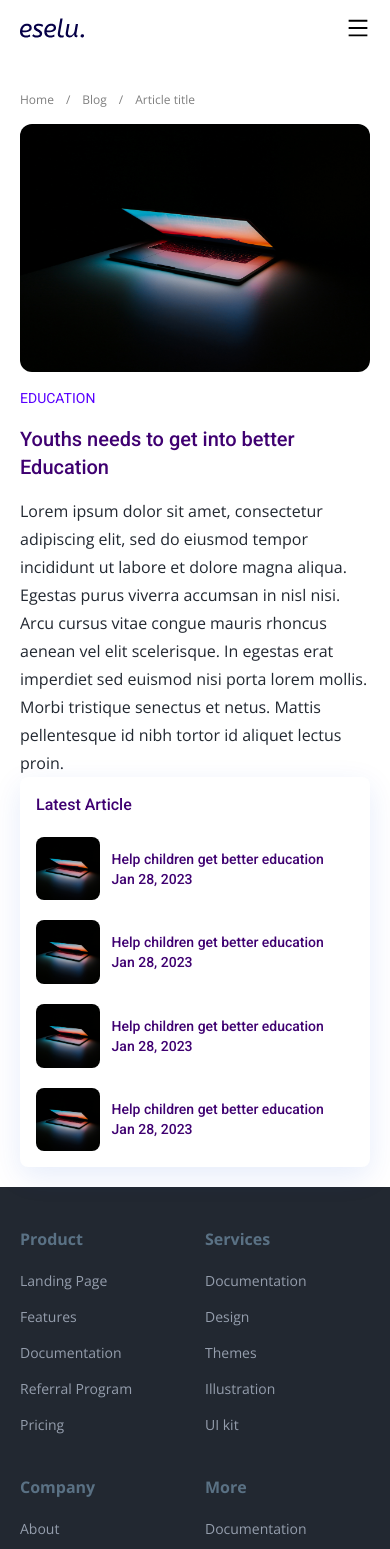
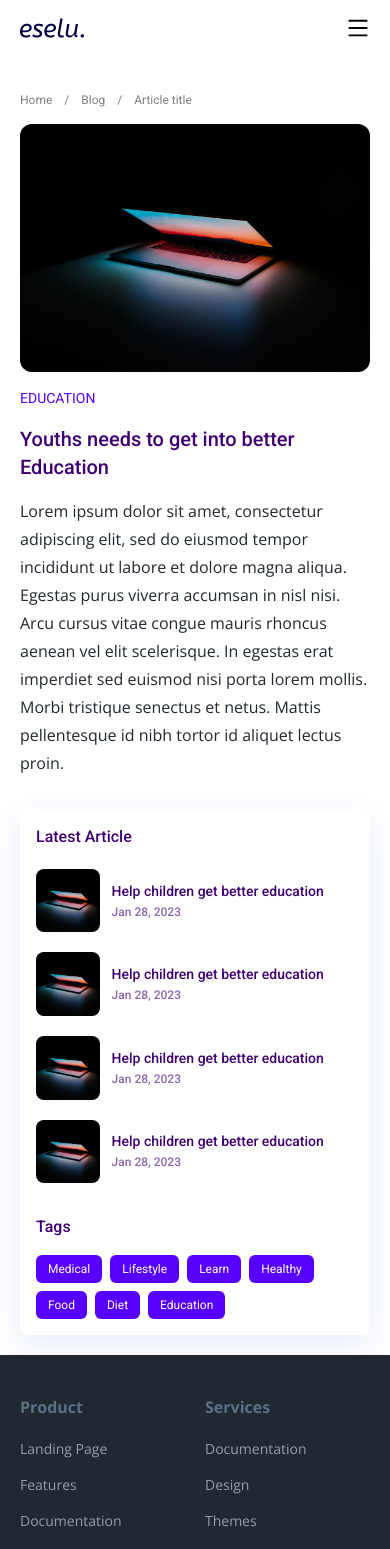
Before and after one commit to levilu800b/Frontend-Blog, a React (Create React App) app: page /blog/1 in a window 390 px wide. Shown: the top 1549 px of the page. Built offline with nearby package versions, Linux system fonts and the light colour scheme.

Commit message:
Tablet devices responsiveness

```diff
--- a/src/components/BreadCrumbs/BreadCrumbs.jsx
+++ b/src/components/BreadCrumbs/BreadCrumbs.jsx
@@ -5,7 +5,7 @@
 	return (
 		<div className="flex items-center py-4 overflow-x-auto whitespace-nowrap">
 			{data.map((item, index) => (
-				<div className='text-black opacity-50 text-xs'>
+				<div className='text-black opacity-50 text-xs font-roboto md:text-sm'>
 					<Link to={item.link}>{item.name}</Link>
                     {index !== data.length - 1 && (
                         <span className="px-3">/</span>
--- a/src/pages/ArticleDetail/ArticleDetailPage.jsx
+++ b/src/pages/ArticleDetail/ArticleDetailPage.jsx
@@ -13,35 +13,45 @@
 
 const postsData = [
 	{
-    _id: "1",
+		_id: '1',
 		image: images.PostImage,
-    title: "Help children get better education",
-    createdAt: "2023-01-28T15:35:53.607+0000",
+		title: 'Help children get better education',
+		createdAt: '2023-01-28T15:35:53.607+0000',
 	},
 	{
-    _id: "2",
+		_id: '2',
 		image: images.PostImage,
-    title: "Help children get better education",
-    createdAt: "2023-01-28T15:35:53.607+0000",
+		title: 'Help children get better education',
+		createdAt: '2023-01-28T15:35:53.607+0000',
 	},
 	{
-    _id: "3",
+		_id: '3',
 		image: images.PostImage,
-    title: "Help children get better education",
-    createdAt: "2023-01-28T15:35:53.607+0000",
+		title: 'Help children get better education',
+		createdAt: '2023-01-28T15:35:53.607+0000',
 	},
 	{
-    _id: "4",
+		_id: '4',
 		image: images.PostImage,
-    title: "Help children get better education",
-    createdAt: "2023-01-28T15:35:53.607+0000",
+		title: 'Help children get better education',
+		createdAt: '2023-01-28T15:35:53.607+0000',
 	},
-]
+];
+
+const tagsData = [
+	'Medical',
+	'Lifestyle',
+	'Learn',
+	'Healthy',
+	'Food',
+	'Diet',
+	'Education',
+];
 
 const ArticleDetailPage = () => {
 	return (
 		<MainLayout>
-			<section className="container mx-auto max-w-5xl flex flex-col px-5 py-5">
+			<section className="container mx-auto max-w-5xl flex flex-col px-5 py-5 lg:flex-row lg:gap-x-5 lg:items-start">
 				<article className="flex-1">
 					<BreadCrumbs data={breadCrumbsData} />
 					<img
@@ -51,11 +61,11 @@
 					/>
 					<Link
 						to="/blog?category=selectedCategory"
-						className="text-primary text-sm font-roboto inline-block mt-4"
+						className="text-primary text-sm font-roboto inline-block mt-4 md:text-base"
 					>
 						EDUCATION
 					</Link>
-					<h1 className="text-xl font-medium font-roboto mt-4 text-dark-hard">
+					<h1 className="text-xl font-medium font-roboto mt-4 text-dark-hard md:text-[26px]">
 						Youths needs to get into better Education
 					</h1>
 					<div className="mt-4 text-dark-soft">
@@ -70,7 +80,12 @@
 						</p>
 					</div>
 				</article>
-                <SuggestedPosts header='Latest Article' posts={postsData} />
+				<SuggestedPosts
+					header="Latest Article"
+					posts={postsData}
+					tags={tagsData}
+					className="mt-8 lg:mt-0 lg:max-w-xs"
+				/>
 			</section>
 		</MainLayout>
 	);
--- a/src/pages/ArticleDetail/container/SuggestedPosts.jsx
+++ b/src/pages/ArticleDetail/container/SuggestedPosts.jsx
@@ -1,16 +1,27 @@
 import React from 'react';
+import { Link } from 'react-router-dom';
 
-const SuggestedPosts = ({ className, header, posts = [] }) => {
+
+const SuggestedPosts = ({ className, header, posts = [], tags }) => {
   return (
-    <div className={`w-full shadow-[rgba(7,_65,_210,_0.1)_0px_9px_30px] rounded-lg p-4 ${className}`}>
-        <h2 className='font-roboto font-medium text-dark-hard'>{header}</h2>
-        <div className='grid gap-y-5 mt-5'>
+		<div
+			className={`w-full shadow-[rgba(7,_65,_210,_0.1)_0px_9px_30px] rounded-lg p-4 ${className}`}
+		>
+			<h2 className="font-roboto font-medium text-dark-hard md:text-xl">{header}</h2>
+			<div className="grid gap-y-5 mt-5 md:grid-cols-2 md:gap-x-5">
 				{posts.map((item) => (
-                <div key={item._id} className='flex space-x-3 flex-nowrap items-center'>
-                    <img className='aspect-square object-cover rounded-lg w-1/5' src={item.image} alt="laptop" />
-                    <div className='text-sm font-roboto text-dark-hard font-medium'>
-                        <h3>{item.title}</h3>
-                        <span>
+					<div
+						key={item._id}
+						className="flex space-x-3 flex-nowrap items-center"
+					>
+						<img
+							className="aspect-square object-cover rounded-lg w-1/5"
+							src={item.image}
+							alt="laptop"
+						/>
+						<div className="text-sm font-roboto text-dark-hard font-medium">
+							<h3 className='text-sm font-roboto text-dark-hard font-medium md:text-base'>{item.title}</h3>
+							<span className="text-xs opacity-60">
 								{new Date(item.createdAt).toLocaleDateString('en-US', {
 									day: 'numeric',
 									month: 'short',
@@ -21,8 +32,19 @@
 					</div>
 				))}
 			</div>
+			<h2 className="font-roboto font-medium text-dark-hard mt-8 md:text-xl">Tags</h2>
+			<div className="flex flex-wrap gap-x-2 gap-y-2 mt-4">
+				{tags.map((item) => (
+					<Link
+						to="/"
+						className="inline-block rounded-md px-3 py-1.5 bg-primary font-roboto text-xs text-white md:text-sm"
+					>
+						{item}
+					</Link>
+				))}
 			</div>
-  )
+		</div>
+	);
 }
 
 export default SuggestedPosts
```
Lines whose indentation alone changed are shown as unchanged.
